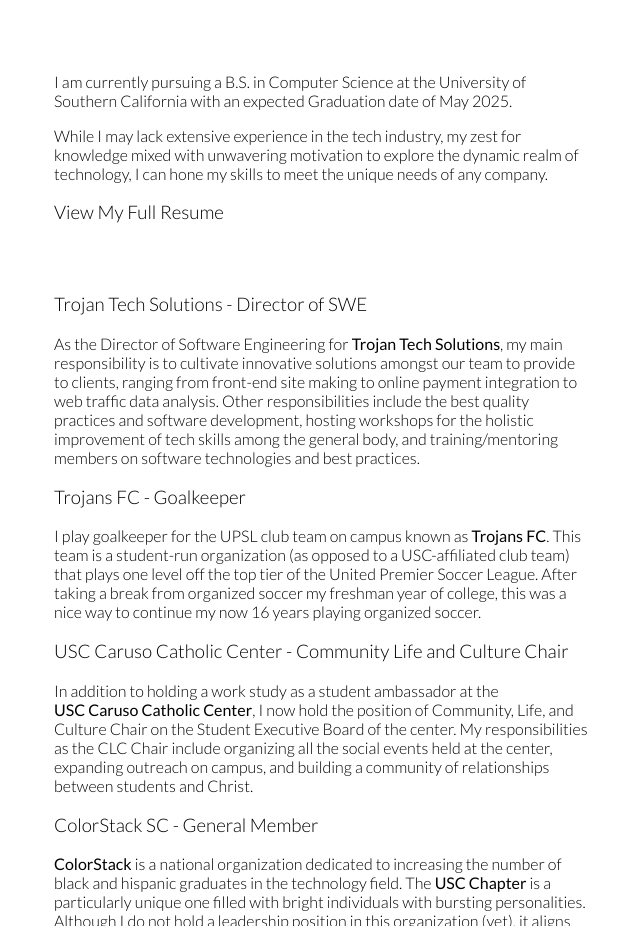
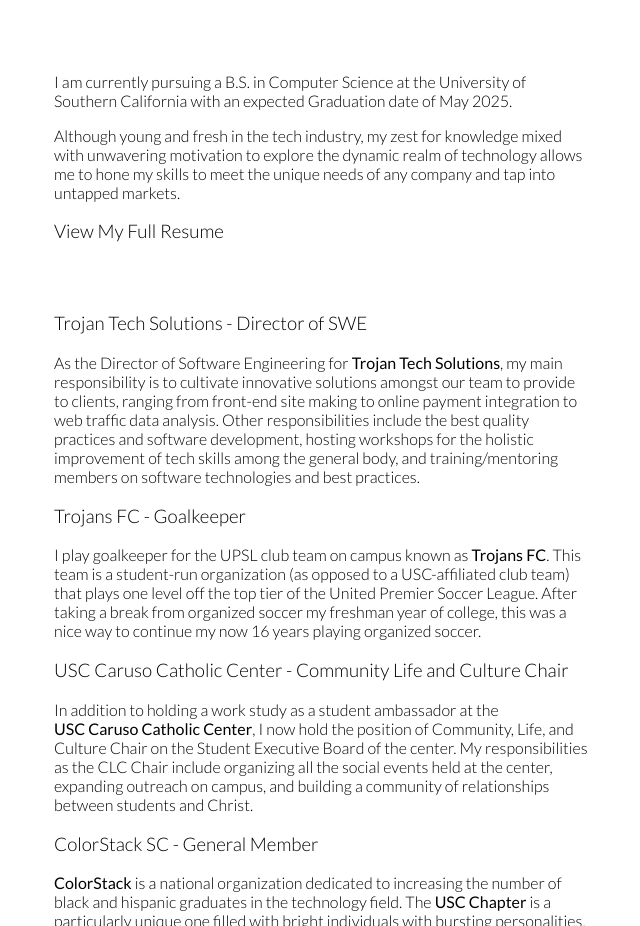
Before and after one commit to desquive/percy, a plain HTML site: page index.html in a window 1280 px wide. Shown: the part 1070-1996 px from the top of the page, without its empty margins (586-1226 px from the left). Drawn offline with Linux system fonts and the light colour scheme.

Commit message:
logo and text mods

```diff
--- a/index.html
+++ b/index.html
@@ -4,6 +4,7 @@
         <meta charset="UTF-8">
         <meta name="viewport" content="width=device-width, initial-scale=1.0">
         <title>David Esquivel</title>
+        <link rel="icon" href="img/D-logo.png">
         <link rel="stylesheet" href="index.css">
         <link href="https://fonts.googleapis.com/css2?family=Lato&display=swap" rel="stylesheet">
         <link href="https://fonts.googleapis.com/css?family=Lato:300,400,700" rel="stylesheet">
@@ -110,11 +111,11 @@
                         <p>I am currently pursuing a B.S. in Computer Science at the University of Southern
                             California with an expected Graduation date of May 2025.
                         </p>
-                        <p>While I may lack extensive experience in the tech industry, my zest for knowledge mixed
-                            with unwavering motivation to explore the dynamic realm of technology, I can hone my skills to meet
-                            the unique needs of any company.
+                        <p>Although young and fresh in the tech industry, my zest for knowledge mixed
+                            with unwavering motivation to explore the dynamic realm of technology allows me
+                            to hone my skills to meet the unique needs of any company and tap into untapped markets.
                         </p>
-                        <h3><a class="effect" id="resume" href="docs/Esquivel_Resume (3).pdf" target="_blank">View My Full Resume</a></h3>
+                        <h3><a class="effect" id="resume" href="docs/Digital_Esquivel_Resume.pdf" target="_blank">View My Full Resume</a></h3>
                     </div>
                     <div class="right-text" id="involvement">
                         <div class="involve-text">
```
Also changed, not shown: img/D-logo.png (added), 5 other files.
